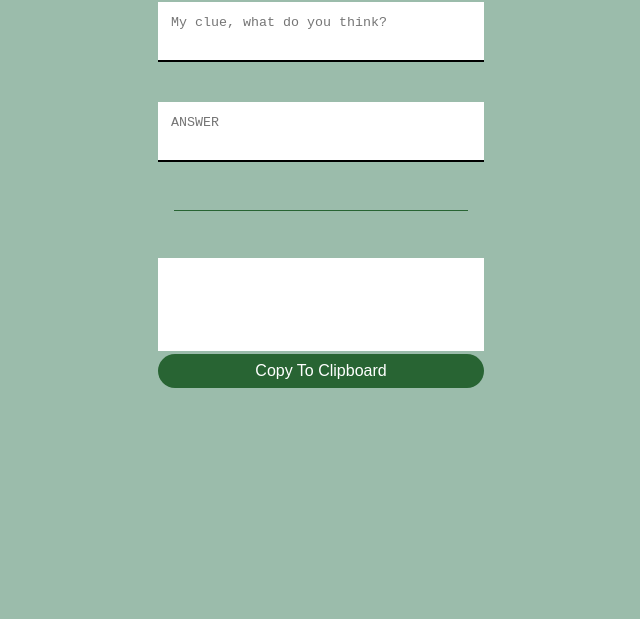
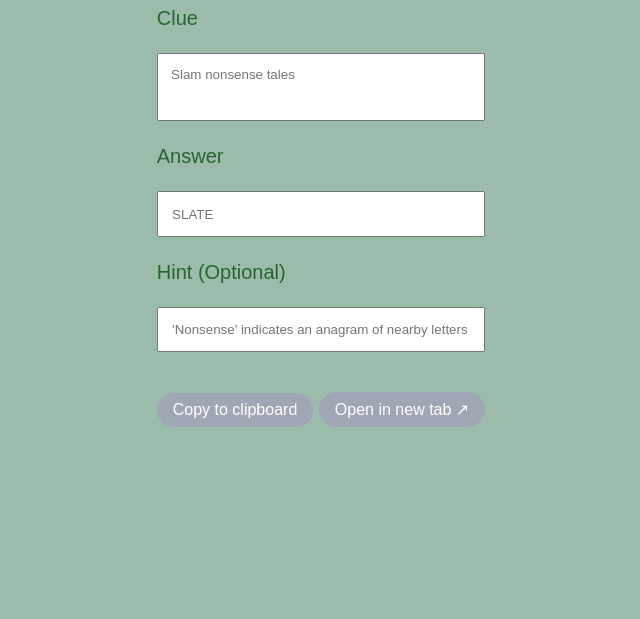
Before and after one commit to mrwilson/guess-the-clue, a website: page create.html in a window 1280 px wide. Shown: the part 181-800 px from the top of the page, without its empty margins (319-959 px from the left). Drawn offline with Linux system fonts and the light colour scheme.

Commit message:
feat: Restyle create.html and add optional hint text

```diff
--- a/base.css
+++ b/base.css
@@ -50,3 +50,9 @@ html {
     color: var(--colour-dark-green);
     text-align: center;
 }
+
+.gtc_input {
+    padding: 1em;
+    resize: none;
+    font-family: inherit;
+}
--- a/create.html
+++ b/create.html
@@ -12,55 +12,46 @@
     <style>
         .gtc_main__create {
             grid-template:
-                "title" 15% "maker" 25% "clue" 15%
-                "url" 15% "copy" auto
+                "title" 15%
+                "maker" auto
+                "copy" auto
                 "keyboard" env(keyboard-inset-height, 0px);
 
             #title {
                 grid-row: 1;
             }
 
-            textarea {
-                resize: none;
-                padding: 1em;
-                border: none;
-                border-bottom: solid black 2px;
-
-                &:focus {
-                    outline: none;
-                }
-            }
-
             #maker {
                 display: inline-grid;
                 grid-row: 2;
-                row-gap: 2em;
+                row-gap: 1em;
+                padding: 2em 0;
 
-                textarea[name="answer"] {
+                input[name="answer"] {
                     text-transform: uppercase;
                 }
             }
 
-            #clue {
-                background-color: var(--colour-dark-green);
-                border: none;
+            .gtc_button--copy {
                 grid-row: 3;
-                width: 90%;
-                height: 1px;
-                margin: auto;
             }
 
-            #url {
-                color: var(--colour-dark-green);
-                grid-row: 4;
-                word-break: break-all;
-                height: 5em;
-                border: none;
+            .gtc_input--clue {
+                height: 3em;
             }
 
-            .gtc_button__copy {
-                grid-row: 5;
-                /*margin: 1em;*/
+            .gtc_input--answer {
+                /*padding: 5em;*/
+            }
+
+            label {
+                text-align: left;
+            }
+
+            #maker:invalid + * > .gtc_button {
+                pointer-events: none;
+                background: var(--colour-grey);
+                cursor: not-allowed;
             }
         }
     </style>
@@ -69,20 +60,35 @@
 <main class="gtc_main gtc_main__create">
     <h1 class="gtc_header" id="title">Create your own!</h1>
     <form id="maker">
-        <textarea name="clue" placeholder="My clue, what do you think?" rows="1"></textarea>
-        <textarea name="answer" placeholder="ANSWER" rows="1"></textarea>
+        <label class="gtc_header" for="clue">Clue</label>
+        <textarea class="gtc_input gtc_input--clue" id="clue" name="clue" placeholder="Slam nonsense tales" required minlength="1" rows="4"></textarea>
+        <label class="gtc_header" for="answer">Answer</label>
+        <input class="gtc_input gtc_input--answer" id="answer" name="answer" placeholder="SLATE" required minlength="1" maxlength="15">
+        <label class="gtc_header" for="hint">Hint (Optional)</label>
+        <input class="gtc_input gtc_input--answer" id="hint" name="hint" placeholder="'Nonsense' indicates an anagram of nearby letters">
     </form>
-    <hr id="clue">
-    <textarea id="url" rows="3" readonly></textarea>
-    <button class="gtc_button gtc_button--copy" onclick="navigator.clipboard.writeText(url.value)">Copy To Clipboard</button>
+    <div class="gtc_button_list">
+    <button class="gtc_button gtc_button--copy" id="copy">Copy to clipboard</button>
+    <button class="gtc_button gtc_button--copy" id="open">Open in new tab ↗</button>
+    </div>
     <script>
-        document.getElementById('maker').addEventListener('input', (_) => {
-            let format = [...document.getElementById('maker').querySelectorAll('textarea')]
+        document.getElementById('copy').onclick = (e) => {
+            let format = [...document.getElementById('maker').querySelectorAll('.gtc_input')]
                 .map((e) => e.value)
                 .join("|");
 
-            document.getElementById('url').textContent = `${window.location.origin}/guess/#${btoa(format)}`
-        });
+            navigator.clipboard.writeText(`${window.location.origin}${window.location.pathname.replace("create","index")}#${btoa(format)}`);
+        }
+
+        document.getElementById('open').onclick = (_) => {
+            let format = [...document.getElementById('maker').querySelectorAll('.gtc_input')]
+                .map((e) => e.text)
+                .join("|");
+
+            let url = `${window.location.origin}${window.location.pathname.replace("create","index")}#${btoa(format)}`;
+
+            window.open(url).focus()
+        }
     </script>
 </main>
 </body>
```
